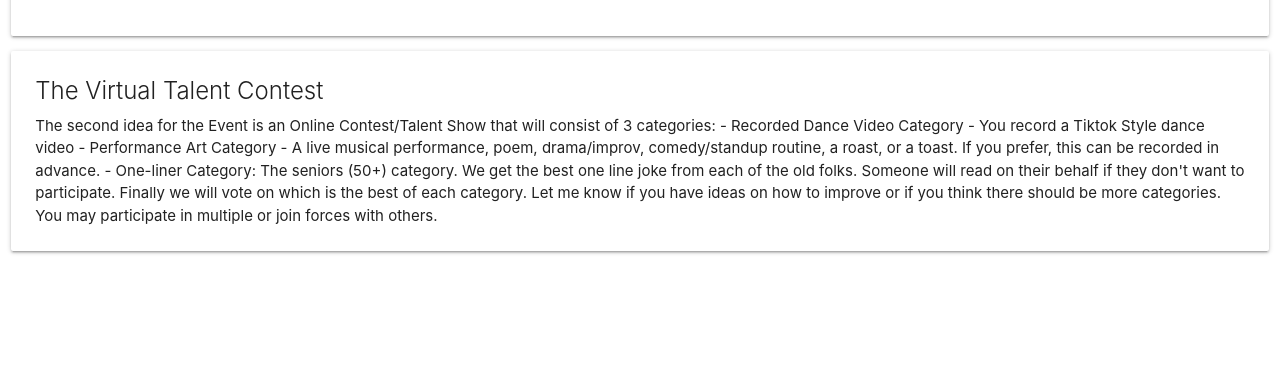
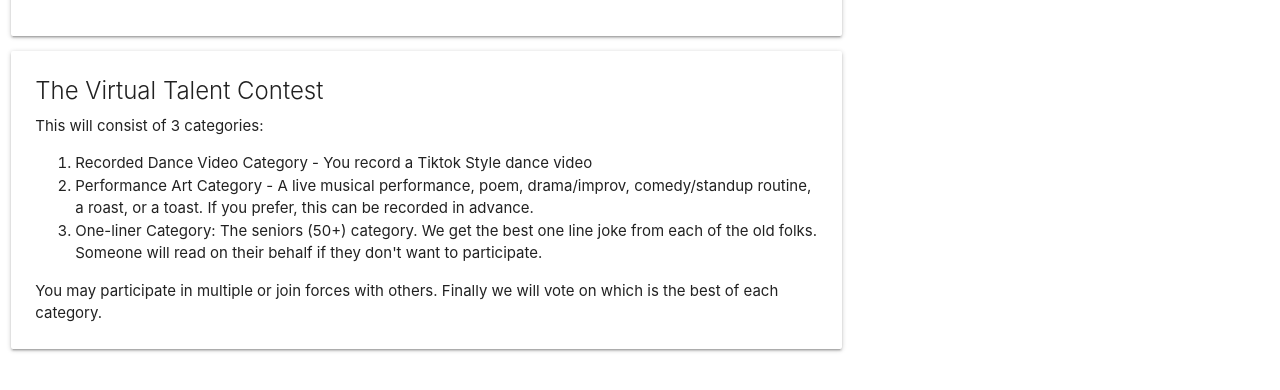
Before and after one commit to ksteven/christmas, a plain HTML site: page index.html in a window 1280 px wide. Shown: the part 324-714 px from the top of the page. Drawn offline with nearby package versions, Linux system fonts and the light colour scheme.

Commit message:
fix alignment

```diff
--- a/index.html
+++ b/index.html
@@ -24,7 +24,7 @@
   <div id="main" class="">
     <div class="section">
       <div class="row">
-        <div class="col s12">
+        <div class="col s8">
           <div class="card">
             <div class="card-content">
               <span class="card-title"> Links
@@ -51,21 +51,20 @@
               <span class="card-title"> The Virtual Talent Contest
               </span>
               <p>
+                This will consist of 3 categories:
+              </p>
+              <ol>
+                <li>Recorded Dance Video Category - You record a Tiktok Style dance video</li>
 
-                The second idea for the Event is an Online Contest/Talent Show that will consist of 3 categories:
+                <li>Performance Art Category - A live musical performance, poem, drama/improv, comedy/standup routine, a
+                  roast, or a toast. If you prefer, this can be recorded in advance.</li>
 
-                - Recorded Dance Video Category - You record a Tiktok Style dance video
-
-                - Performance Art Category - A live musical performance, poem, drama/improv, comedy/standup routine, a
-                roast, or a toast. If you prefer, this can be recorded in advance.
-
-                - One-liner Category: The seniors (50+) category. We get the best one line joke from each of the old
-                folks. Someone will read on their behalf if they don't want to participate.
-
-                Finally we will vote on which is the best of each category.
-
-                Let me know if you have ideas on how to improve or if you think there should be more categories. You may
-                participate in multiple or join forces with others.
+                <li>One-liner Category: The seniors (50+) category. We get the best one line joke from each of the old
+                  folks. Someone will read on their behalf if they don't want to participate.</li>
+              </ol>
+              <p>You may
+                participate in multiple or join forces with others. Finally we will vote on which is the best of each
+                category.</p>
               </p>
             </div>
           </div>
```
